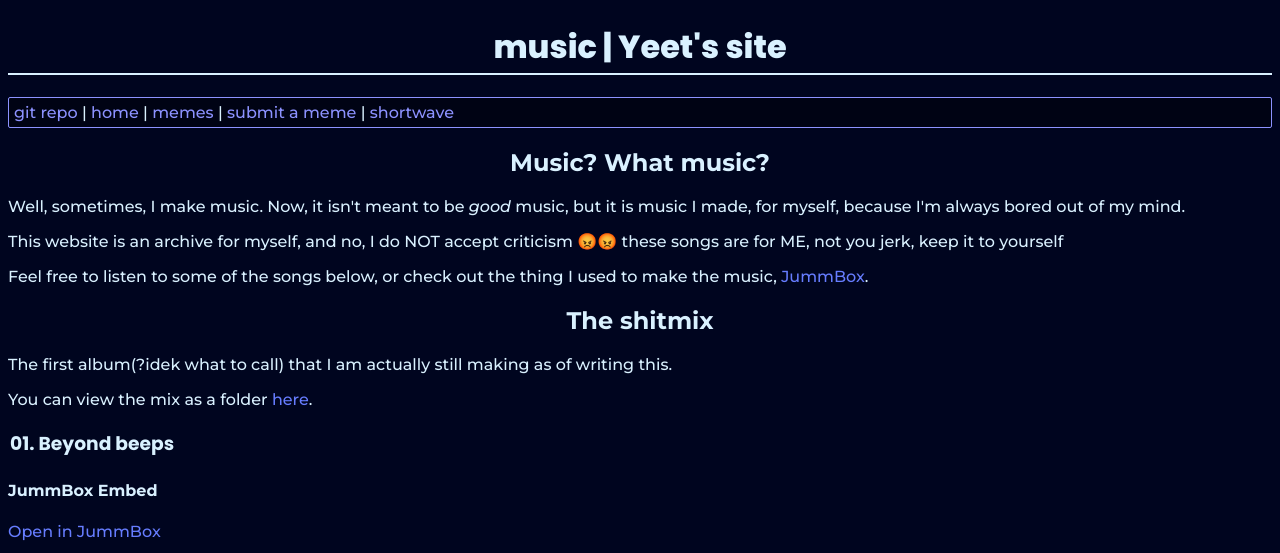
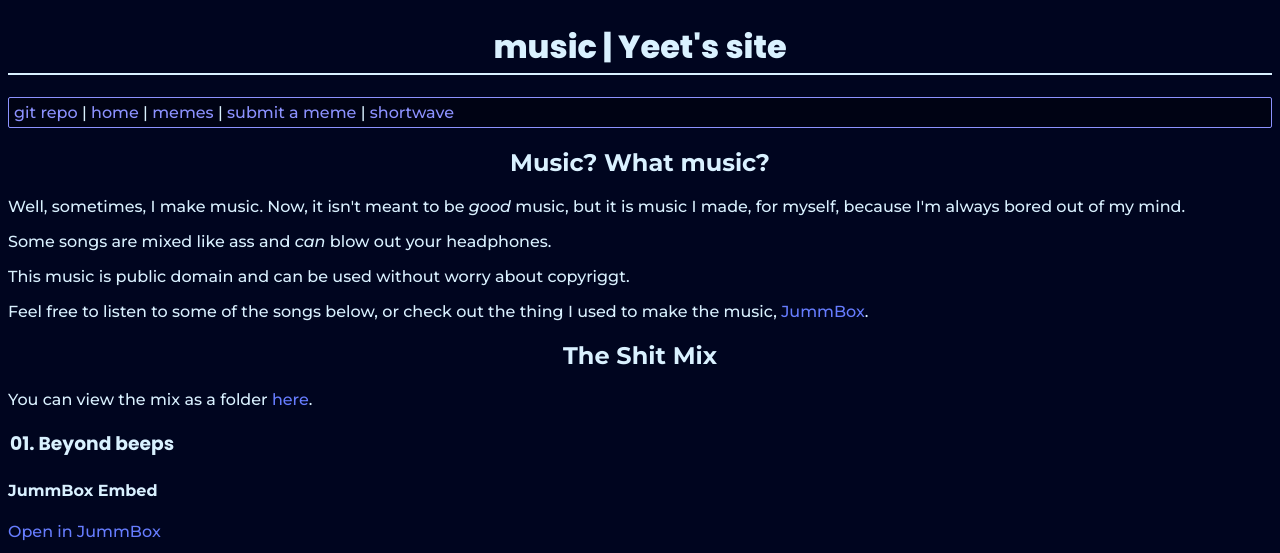
Before and after one commit to yeetssite/music, a Jekyll site: the page built from index.html, in a window 1280 px wide and 900 px high, cut to the strip 0-553 px from the top of the window. Built offline with Jekyll 4.4.1, drawn with Linux system fonts in a browser that asks for light colours; a script that is not in the unit is left out.

Commit message:
"update extras/ folder

```diff
--- a/extras/index.html
+++ b/extras/index.html
@@ -5,4 +5,6 @@
 	<a href="./">.</a><br>
 	├── <a href="./02_spaced_out_EQ2.wav">02_spaced_out_EQ2.wav</a><br>
 	├── <a href="./untitled-draft.mp3">untitled-draft.mp3</a><br>
+	├── <a href="./06_concussion_(original).wav">06_concussion_(original).wav</a><br>
+	├── <a href="./concussion_(EQ_2).wav">concussion_(EQ_2).wav</a><br>
 	└── <a href="./untitled-draft.wav">untitled-draft.wav</a><br>
--- a/index.html
+++ b/index.html
@@ -12,13 +12,12 @@
      <div>
         <h2>Music? What music?</h2>
 	<p>Well, sometimes, I make music. Now, it isn't meant to be <i>good</i> music, but it is music I made, for myself, because I'm always bored out of my mind.</p>
-
-	<p>This website is an archive for myself, and no, I do NOT accept criticism 😡😡 these songs are for ME, not you jerk, keep it to yourself</p>
-
+	<p>Some songs are mixed like ass and <i>can</i> blow out your headphones.</p>
+	<p>This music is public domain and can be used without worry about copyriggt.</p>
 	<p>Feel free to listen to some of the songs below, or check out the thing I used to make the music, <a href="https://jummb.us">JummBox</a>.</p>
 
-	<h2>The shitmix</h2>
-	<p>The first album(?idek what to call) that I am actually still making as of writing this.</p>
+	<h2>The Shit Mix</h2>
+	<p>
 	<p>You can view the mix as a folder <a href="./theshitmix/">here</a>.</p>
 
 	<h3>01. Beyond beeps</h3>
@@ -44,5 +43,7 @@
 	<h4>Download</h4>
 	<a href="./theshitmix/03_higher_thinking.wav" download>03_higher_thinking.wav</a>
      </div>
+
+
     </body>
 </html>
```
Also changed, not shown: 2 other files.
